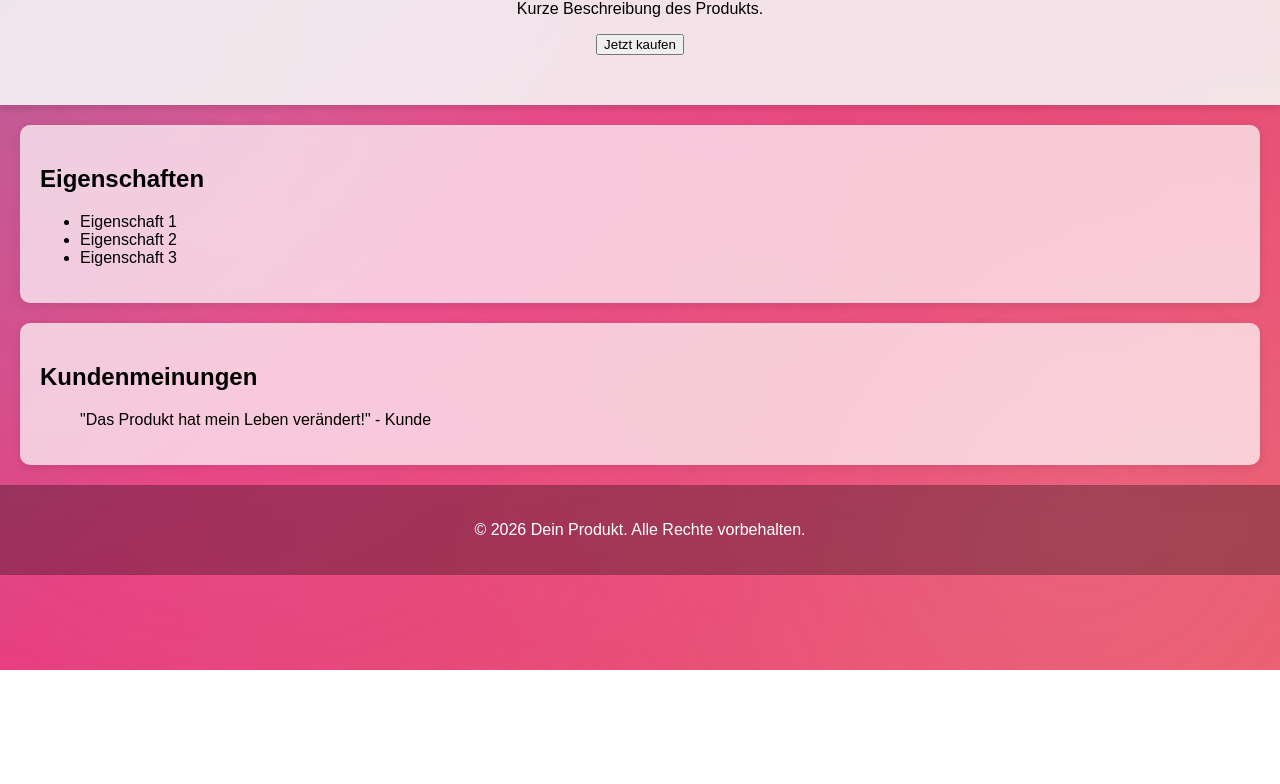
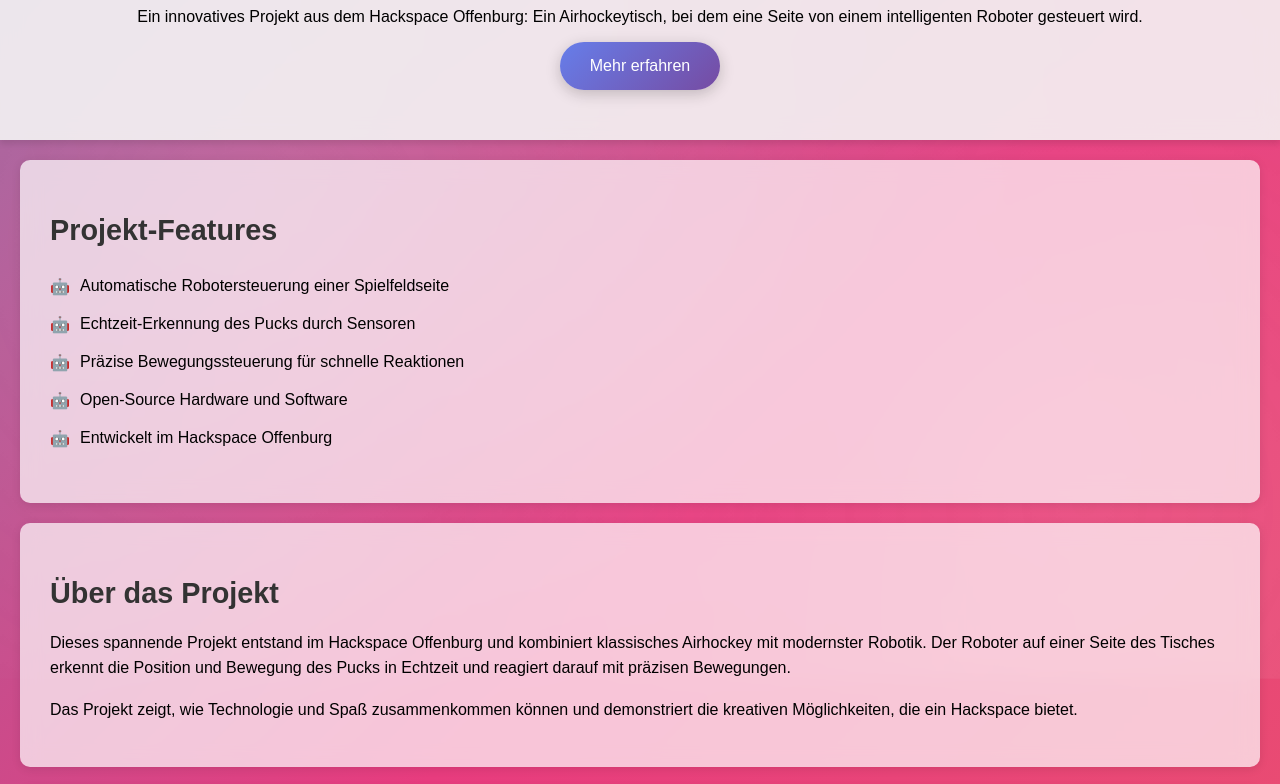
Before and after one commit to dertika/testpage, a plain HTML site: page index.html in a window 1280 px wide. Shown: the part 130-914 px from the top of the page. Before the commit the page ends 800 px from the top, so only its background shows below. Drawn offline with Linux system fonts and the light colour scheme.

Commit message:
Add files via upload

```diff
--- a/index.html
+++ b/index.html
@@ -3,34 +3,41 @@
 <head>
     <meta charset="UTF-8">
     <meta name="viewport" content="width=device-width, initial-scale=1.0">
-    <title>Produkt Landingpage</title>
+    <title>Airhockey-Roboter | Hackspace Offenburg</title>
     <link rel="stylesheet" href="styles.css">
 </head>
 <body>
     <header>
-        <h1>Produktname</h1>
-        <p>Kurze Beschreibung des Produkts.</p>
-        <button>Jetzt kaufen</button>
+        <h1>Airhockey-Roboter</h1>
+        <p>Ein innovatives Projekt aus dem Hackspace Offenburg: Ein Airhockeytisch, bei dem eine Seite von einem intelligenten Roboter gesteuert wird.</p>
+        <button>Mehr erfahren</button>
     </header>
 
     <section id="features">
-        <h2>Eigenschaften</h2>
+        <h2>Projekt-Features</h2>
         <ul>
-            <li>Eigenschaft 1</li>
-            <li>Eigenschaft 2</li>
-            <li>Eigenschaft 3</li>
+            <li>Automatische Robotersteuerung einer Spielfeldseite</li>
+            <li>Echtzeit-Erkennung des Pucks durch Sensoren</li>
+            <li>Präzise Bewegungssteuerung für schnelle Reaktionen</li>
+            <li>Open-Source Hardware und Software</li>
+            <li>Entwickelt im Hackspace Offenburg</li>
         </ul>
     </section>
 
-    <section id="testimonials">
-        <h2>Kundenmeinungen</h2>
-        <blockquote>
-            "Das Produkt hat mein Leben verändert!" - Kunde
-        </blockquote>
+    <section id="about">
+        <h2>Über das Projekt</h2>
+        <p>Dieses spannende Projekt entstand im Hackspace Offenburg und kombiniert klassisches Airhockey mit modernster Robotik. Der Roboter auf einer Seite des Tisches erkennt die Position und Bewegung des Pucks in Echtzeit und reagiert darauf mit präzisen Bewegungen.</p>
+        <p>Das Projekt zeigt, wie Technologie und Spaß zusammenkommen können und demonstriert die kreativen Möglichkeiten, die ein Hackspace bietet.</p>
+    </section>
+
+    <section id="hackspace">
+        <h2>Hackspace Offenburg</h2>
+        <p>Der Hackspace Offenburg ist ein Ort für kreative Technikbegeisterte, die gemeinsam an spannenden Projekten arbeiten. Hier entstehen innovative Ideen durch Zusammenarbeit und Wissensaustausch.</p>
     </section>
 
     <footer>
-        <p>© 2026 Dein Produkt. Alle Rechte vorbehalten.</p>
+        <p>© 2026 Hackspace Offenburg - Airhockey-Roboter Projekt</p>
+        <p>Ein Projekt von kreativen Entwicklern für die Community</p>
     </footer>
 </body>
 </html>
--- a/styles.css
+++ b/styles.css
@@ -50,7 +50,7 @@ body::before {
     }
 }
 
-header, #features, #testimonials, footer {
+header, #features, #testimonials, #about, #hackspace, footer {
     position: relative;
     z-index: 1;
 }
@@ -63,13 +63,66 @@ header {
     box-shadow: 0 4px 6px rgba(0, 0, 0, 0.1);
 }
 
-#features, #testimonials {
-    padding: 20px;
+#features, #testimonials, #about, #hackspace {
+    padding: 30px;
     background-color: rgba(255, 255, 255, 0.7);
     backdrop-filter: blur(10px);
     margin: 20px;
     border-radius: 10px;
     box-shadow: 0 2px 10px rgba(0, 0, 0, 0.1);
+}
+
+#features ul {
+    list-style-type: none;
+    padding-left: 0;
+}
+
+#features li {
+    padding: 10px 0;
+    padding-left: 30px;
+    position: relative;
+}
+
+#features li::before {
+    content: '🤖';
+    position: absolute;
+    left: 0;
+}
+
+#about p, #hackspace p {
+    line-height: 1.6;
+    margin-bottom: 15px;
+}
+
+button {
+    background: linear-gradient(135deg, #667eea 0%, #764ba2 100%);
+    color: white;
+    border: none;
+    padding: 15px 30px;
+    font-size: 16px;
+    border-radius: 25px;
+    cursor: pointer;
+    transition: transform 0.3s ease, box-shadow 0.3s ease;
+    box-shadow: 0 4px 15px rgba(0, 0, 0, 0.2);
+}
+
+button:hover {
+    transform: translateY(-2px);
+    box-shadow: 0 6px 20px rgba(0, 0, 0, 0.3);
+}
+
+h1, h2 {
+    color: #333;
+}
+
+h1 {
+    font-size: 2.5em;
+    margin-bottom: 15px;
+}
+
+h2 {
+    font-size: 1.8em;
+    margin-bottom: 20px;
 }
 
 footer {
```
